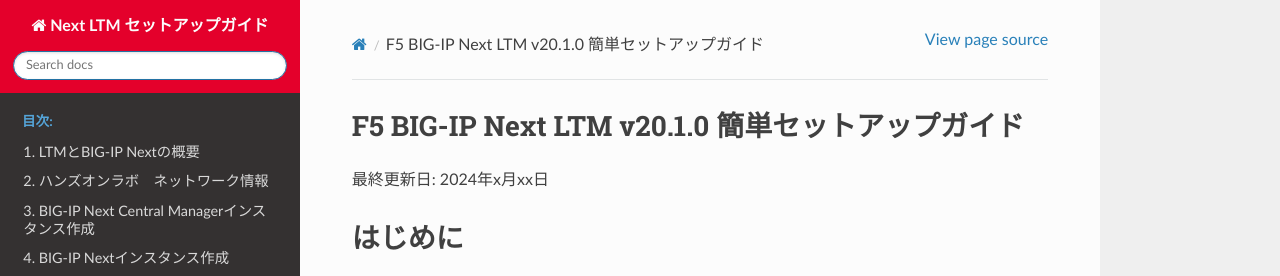
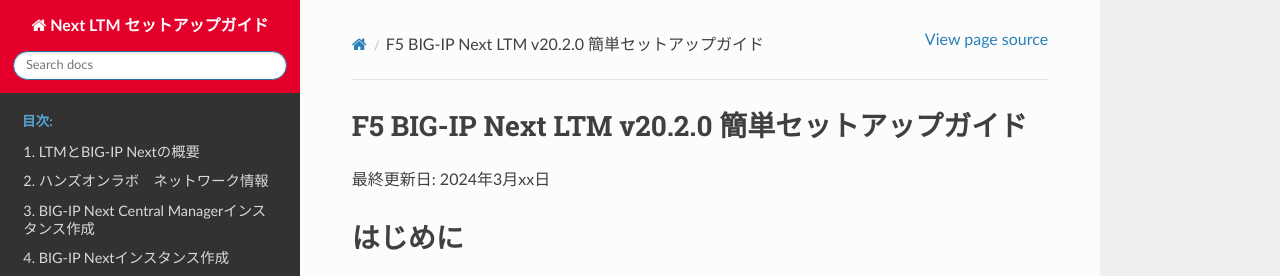
Before and after one commit to BeF5/f5j-easy-setup-next-ltm, a Sphinx documentation site: the page built from docs/index.rst, in a window 1280 px wide and 900 px high. Shown: the top 276 px of the window. Built offline with Sphinx 7.4.7 and the Read the Docs theme 2.0.0, drawn with Linux system fonts in a browser that asks for light colours.

Commit message:
Update index.rst

```diff
--- a/docs/index.rst
+++ b/docs/index.rst
@@ -3,9 +3,9 @@
    contain the root `toctree` directive.
 
 
-F5 BIG-IP Next LTM v20.1.0 簡単セットアップガイド
+F5 BIG-IP Next LTM v20.2.0 簡単セットアップガイド
 ==============================================
-最終更新日: 2024年x月xx日
+最終更新日: 2024年3月xx日
 
 
 はじめに
```
